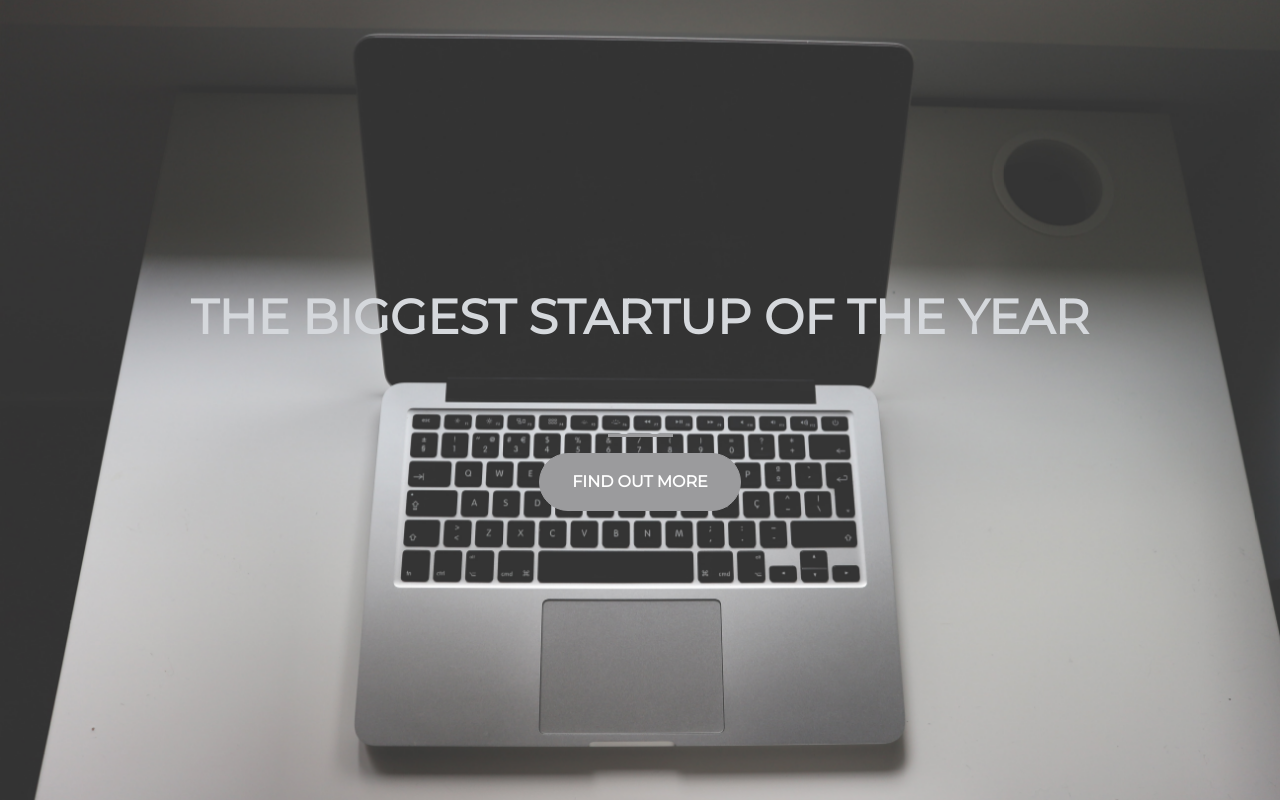
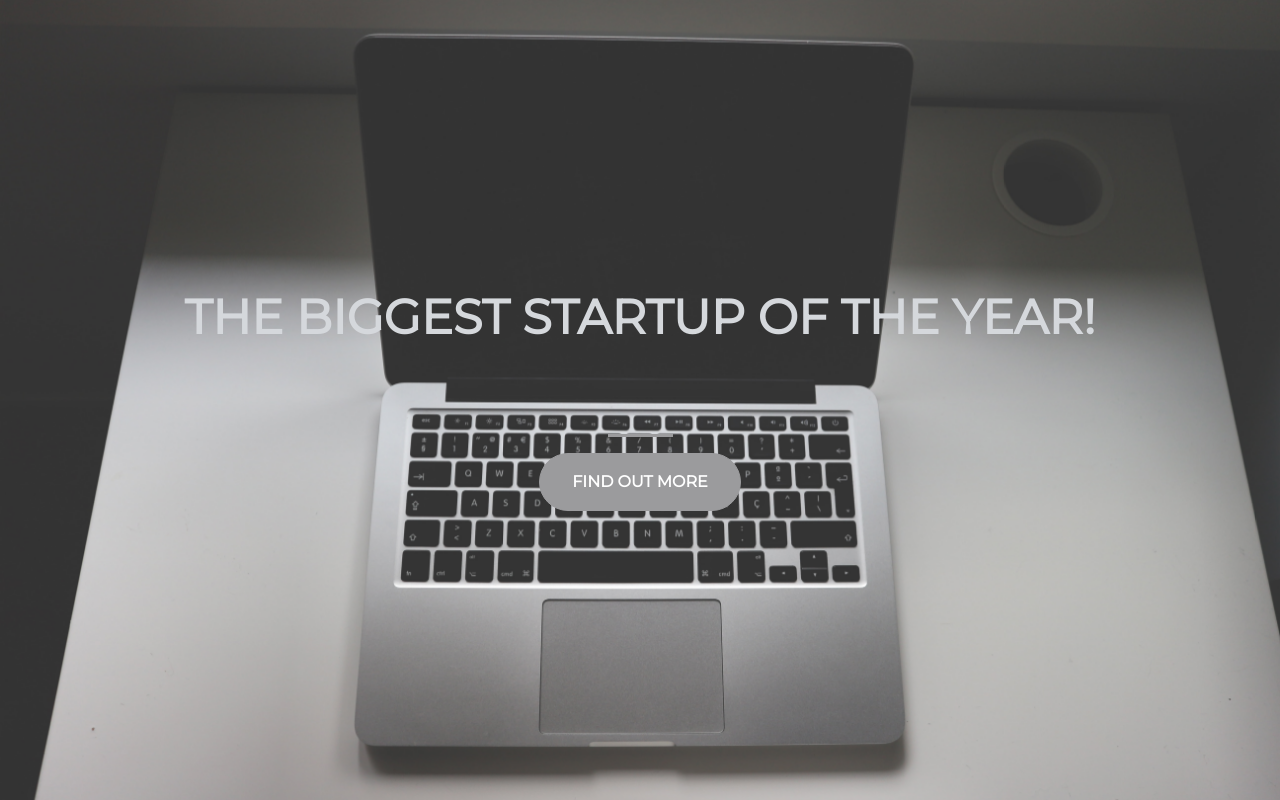
Before and after one commit to Yeswanth-kumar/Startup, a plain HTML site: page index.html in a window 1280 px wide. Drawn offline with nearby package versions, Linux system fonts and the light colour scheme.

```diff
--- a/index.html
+++ b/index.html
@@ -20,7 +20,7 @@
 	<div class="container d-flex align-items-center h-100">
 		<div class="row">
 			<header class="text-center col-12">
-			   <h1 class="text-uppercase"><strong>The Biggest Startup Of The Year</strong></h1>
+			   <h1 class="text-uppercase"><strong>The Biggest Startup Of The Year!</strong></h1>
 		    </header>
 		    <div class="buffer col-12"></div>
 		    <section class="text-center col-12">
```
